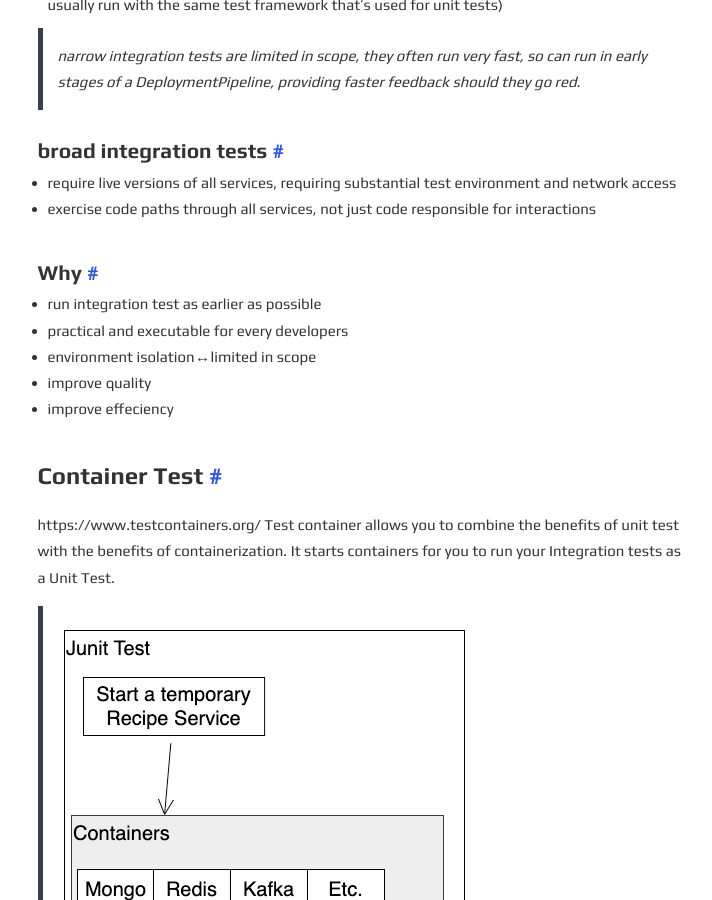
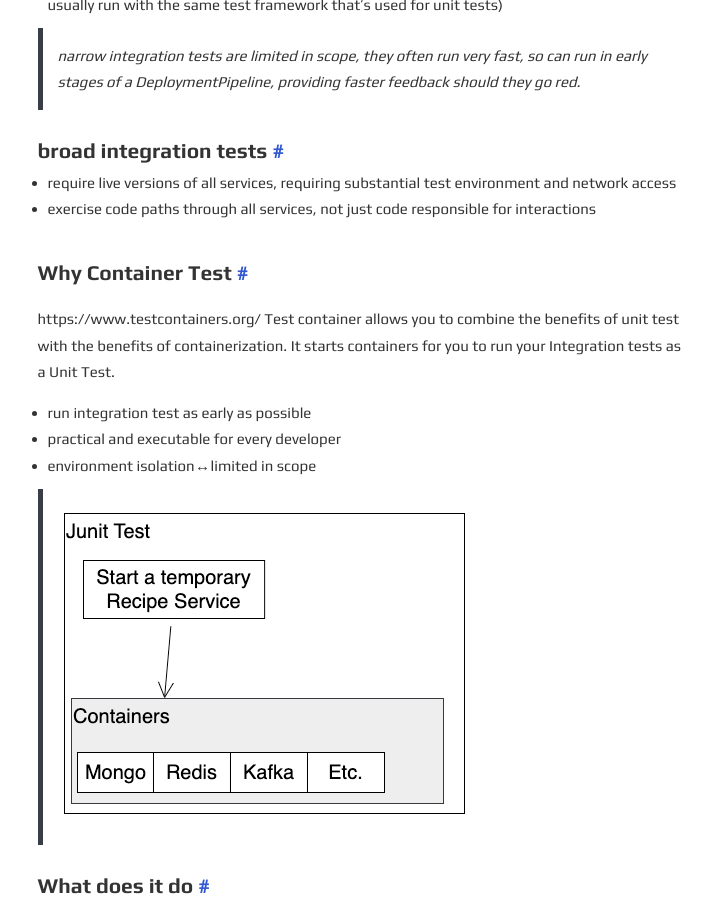
Before and after one commit to DavideBri/Gesko, a Jekyll site: the page built from _posts/2023-04-21-integration-test-with-test-container.md, in a window 1280 px wide and 900 px high, scrolled down 910 px. Shown: the whole window, without its empty margins (280-992 px from the left). Built offline with Jekyll 4.4.1, drawn with Linux system fonts in a browser that asks for light colours; comment, search, counter and statistics services are not loaded.

Commit message:
re phase

```diff
--- a/_posts/2023-04-21-integration-test-with-test-container.md
+++ b/_posts/2023-04-21-integration-test-with-test-container.md
@@ -21,16 +21,13 @@ Integration test is to test whether many separately developed modules work toget
 -   require live versions of all services, requiring substantial test environment and network access
 -   exercise code paths through all services, not just code responsible for interactions
 
-#### Why
--   run integration test as earlier as possible
--   practical and executable for every developers
--   environment isolation ↔︎ limited in scope
--   improve quality
--   improve effeciency
-
-### Container Test
+#### Why Container Test
 https://www.testcontainers.org/
 Test container allows you to combine the benefits of unit test with the benefits of containerization. It starts containers for you to run your Integration tests as a Unit Test.
+
+-   run integration test as early as possible
+-   practical and executable for every developer
+-   environment isolation ↔︎ limited in scope
 
 > ![Image]({{ site.url }}/images/post_images/2023-04-21-integration-test-with-test-container/2.png)
 
```
